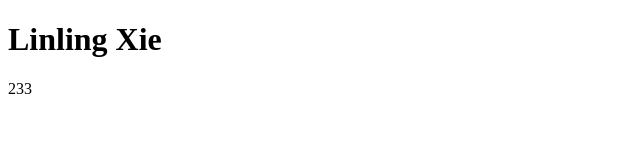
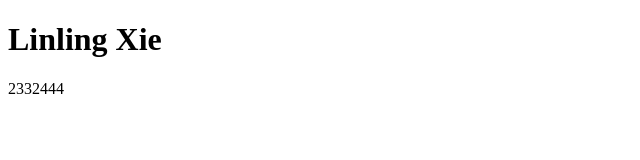
Before and after one commit to Linling06/wdd131, a plain HTML site: page index.html in a window 1280 px wide. Shown: the full height of the page, 0-640 px from the left. Drawn offline with Linux system fonts and the light colour scheme.

Commit message:
add something new

```diff
--- a/index.html
+++ b/index.html
@@ -13,7 +13,7 @@
     </header>
     <main>
         <h1>Linling Xie</h1>
-        <p> 233 </p>
+        <p> 2332444 </p>
     </main>
     <footer>
 
```
